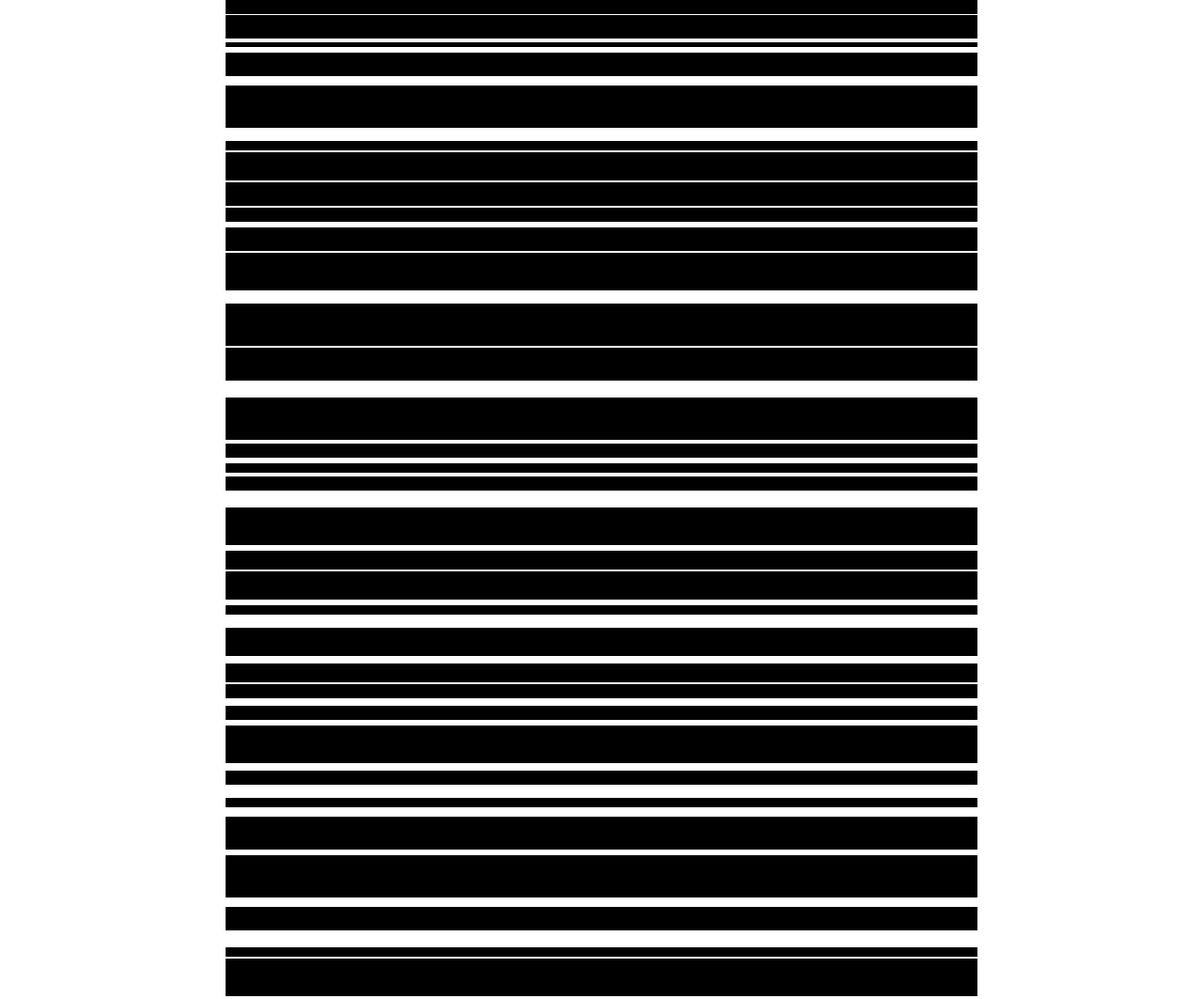
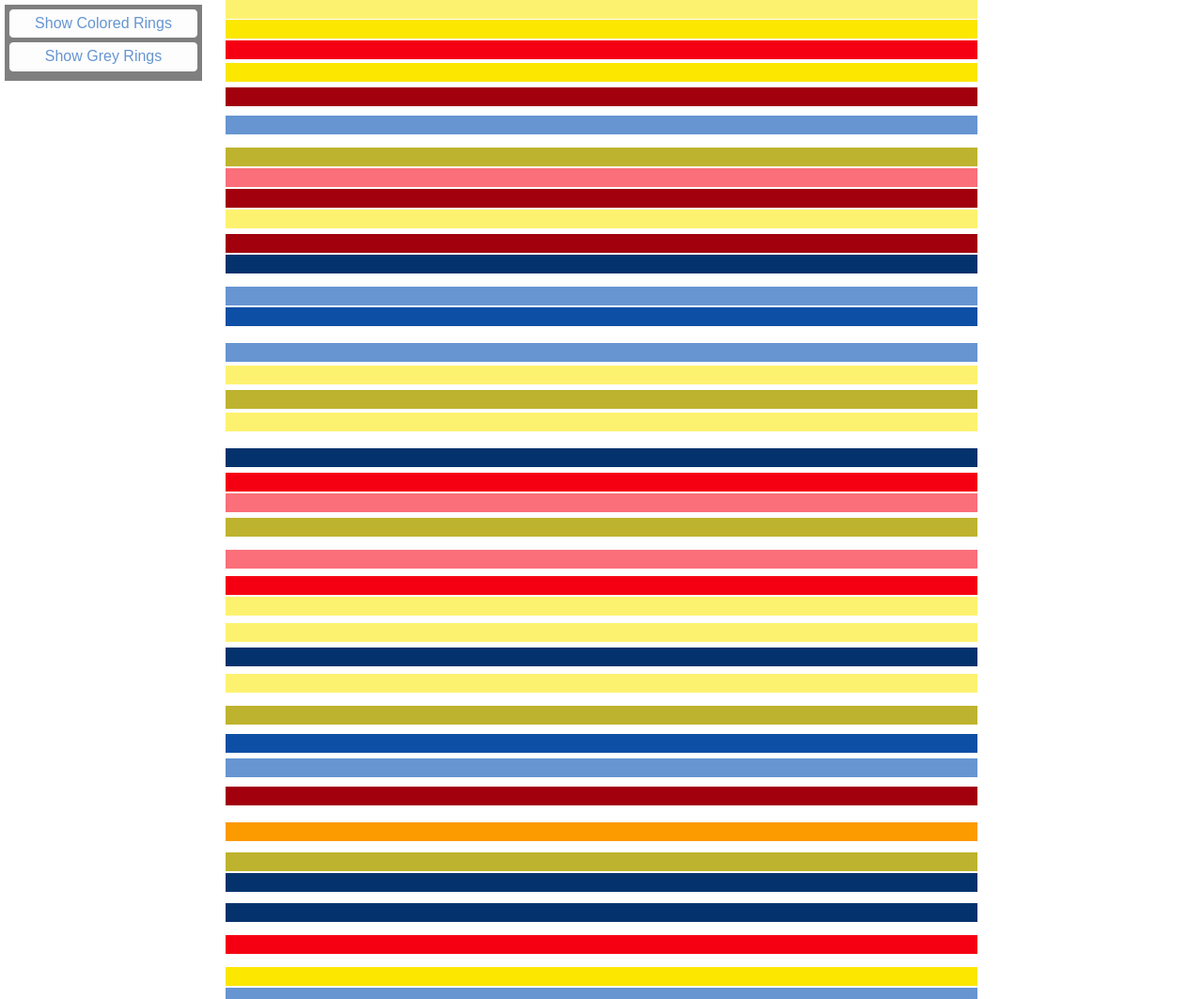
Before and after one commit to ahsquared/TattooRings, a plain HTML site: page index.html in a window 1280 px wide. Shown: the top 1063 px of the page at 94% size. Drawn offline with Linux system fonts and the light colour scheme.

Commit message:
added some buttons to switch display styles

```diff
--- a/css/main.css
+++ b/css/main.css
@@ -78,6 +78,25 @@ textarea {
 }
 .ring {
 	background: #000;
+}
+#btn-container {
+    position: fixed;
+    top: 5px;
+    left: 5px;
+    background: rgba(0, 0, 0, 0.5);
+    width: 200px;
+    padding: 5px;
+}
+.btn {
+    background: #fdfdfd;
+    color: #6695D1;
+    cursor: pointer;
+    display: block;
+    margin: 0 0 5px 0;
+    padding: 3px 10px;
+    border: 1px solid #fff;
+    border-radius: 4px;
+    text-align: center;
 }
 
 
--- a/index.html
+++ b/index.html
@@ -19,7 +19,7 @@
 		<div id="container">
 			<div id="trees"></div>
 		</div>
-
+        <div id="btn-container"></div>
         <script src="js/vendor/jquery-1.9.1.min.js"></script>
 
         <script src="js/main.js"></script>
--- a/js/main.js
+++ b/js/main.js
@@ -1,20 +1,65 @@
 $(function() {
-	var pi = "314159265358979323846264338327950288419716939937510"; // pi
-	var e =  "271828182845904523536028747135266249775724709369995"; // natural
-	var er = "0.2357111317192329313741434753596167717379838997101"; // primes
-	var mmp = 5;
-	var mme = 2;
-	var piArray = pi.split("");
-	var eArray = e.split("");
-	var erArray = er.split("");
-	var numRings = Math.min(piArray.length, eArray.length);
-	var ringContainer = $('<div id="rings"></div>');
-	var ring;
-	for (var i=0; i < numRings; i++) {
-		ring = $('<div class="ring"></div>');
-		ring.height(piArray[i] * mmp).css('marginBottom', Math.max(erArray[i] * mme, 1) +'px');
-		//ring.height(piArray[i] * mmp).css('marginBottom', '2px');
-		ring.appendTo(ringContainer);
-	}
-	ringContainer.appendTo($('#container'));
+	rings.init();
+	rings.showColoredRings();
+	rings.setupButtons();
 });
+var rings = {
+	pi: 	"314159265358979323846264338327950288419716939937510",
+	e: 		"271828182845904523536028747135266249775724709369995",
+	primes: "012357111317192329313741434753596167717379838997101",
+	colors: ["#FB9B00", "#FBE700", "#BEB32E", "#FDF270", "#F50012", "#A1000C", "#FA6F79", "#0D4FA5", "#04326D", "#6695D1"],
+	piArray: [],
+	eArray: [],
+	primesArray: [],
+	ringHtMultiplier: 5,
+	spaceHtMultiplier: 2,
+	numRings: 0,
+	ringContainer: "",
+	init: function () {
+		this.piArray = this.pi.split("");
+		this.eArray = this.e.split("");
+		this.primesArray = this.primes.split("");
+		this.numRings = Math.min(this.piArray.length, this.eArray.length, this.primesArray.length);
+		this.ringContainer = $('<div id="rings"></div>');
+	},
+	setupButtons: function () {
+		var btn = $('<div class="btn"></div>');
+		var clrRingsBtn = $('<div class="btn clr">Show Colored Rings</div>');
+		clrRingsBtn.appendTo($('#btn-container'));
+		var greyRingsBtn = $('<div class="btn grey">Show Grey Rings</div>');
+		greyRingsBtn.appendTo($('#btn-container'));
+		$('.clr').on('click', rings.showColoredRings);
+		$('.grey').on('click', rings.showGreyRings);
+	},
+	generateRings: function (ht, space, op, clr) {
+		var ring = $('<div class="ring"></div>');
+		ring.height(ht).css({
+			'marginBottom': space + 'px',
+			'opacity': op,
+			'backgroundColor': clr
+		});
+		ring.appendTo(this.ringContainer);
+	},
+	showGreyRings: function() {
+		console.log('show grey rings');
+		$('#rings').empty();
+		for (var i=0; i < rings.numRings; i++) {
+			var ht = rings.piArray[i] * rings.ringHtMultiplier;
+			var space = Math.max(rings.primesArray[i] * rings.spaceHtMultiplier, 1);
+			var opacity = rings.piArray[i] * 0.1;
+			rings.generateRings(20, space, opacity, "#000000");
+		}
+		rings.ringContainer.appendTo($('#container'));
+	},
+	showColoredRings: function() {
+		$('#rings').empty();
+		for (var i=0; i < rings.numRings; i++) {
+			var ht = rings.piArray[i] * rings.ringHtMultiplier;
+			var space = Math.max(rings.primesArray[i] * rings.spaceHtMultiplier, 1);
+			var color = rings.colors[rings.piArray[i]];
+			rings.generateRings(20, space, 1, color);
+		}
+		rings.ringContainer.appendTo($('#container'));
+	},
+
+}
```
